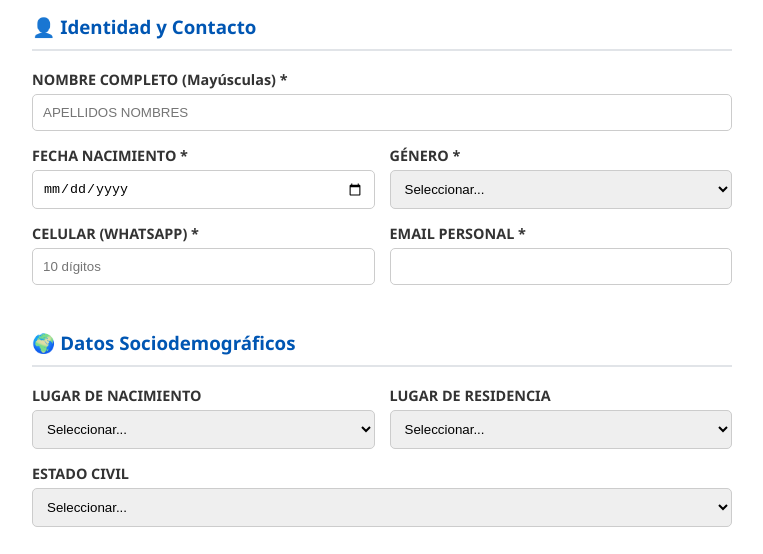
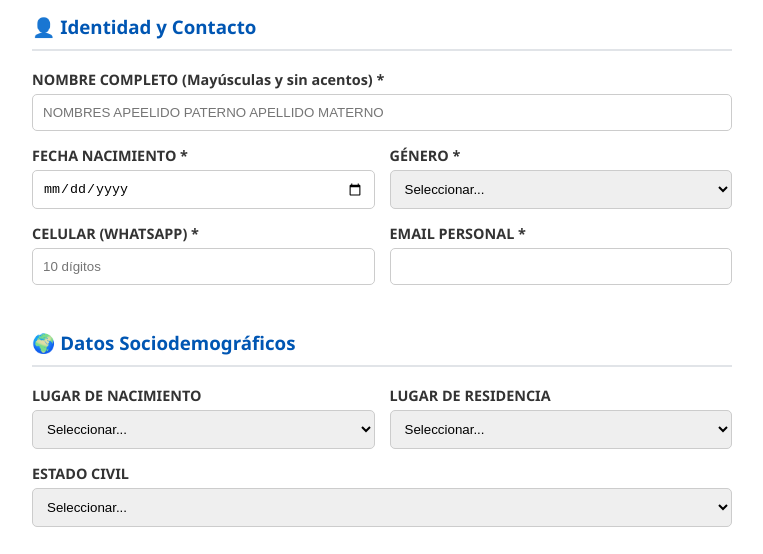
Before and after one commit to alemendez13/registro-clinica-web, a website: page index.html in a window 1280 px wide. Shown: the part 214-768 px from the top of the page, without its empty margins (258-1021 px from the left). Drawn offline with Linux system fonts and the light colour scheme.

Commit message:
Add files via upload

```diff
--- a/index.html
+++ b/index.html
@@ -36,8 +36,8 @@
 
         <h3>👤 Identidad y Contacto</h3>
         <div class="form-group">
-            <label>NOMBRE COMPLETO (Mayúsculas) *</label>
-            <input type="text" name="nombreCompleto" placeholder="APELLIDOS NOMBRES" required style="text-transform: uppercase;">
+            <label>NOMBRE COMPLETO (Mayúsculas y sin acentos) *</label>
+            <input type="text" name="nombreCompleto" placeholder="NOMBRES APEELIDO PATERNO APELLIDO MATERNO" required style="text-transform: uppercase;">
         </div>
         <div class="form-row">
             <div class="form-group">
```
